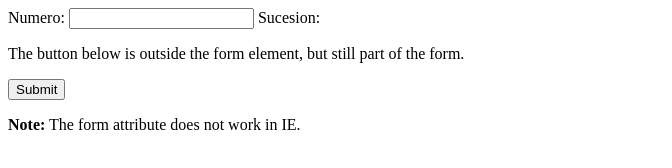
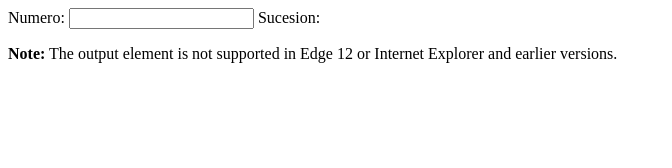
Before and after one commit to fluowhy/fluowhy.github.io, a plain HTML site: page index.html in a window 1280 px wide. Shown: the whole page, without its empty margins (0-672 px from the left). Drawn offline with Linux system fonts and the light colour scheme.

Commit message:
Update index.html

```diff
--- a/index.html
+++ b/index.html
@@ -1,20 +1,13 @@
 <!DOCTYPE html>
 <html>
-<head>
-<title>Mauricio</title>
-</head>
 <body>
 
-<form action="/action_page.php" method="get" id="nameform">
+<form onsubmit="return false" oninput="x.value = parseInt(fname.value)">
   Numero: <input type="number" name="fname">
-  Sucesion: <output name="x" value="fname" </output>
- </form>
+Sucesion:<output name="x"></output>
+</form>
 
-<p>The button below is outside the form element, but still part of the form.</p>
-
-<button type="submit" form="nameform" value="Submit">Submit</button>
-
-<p><b>Note:</b> The form attribute does not work in IE.</p>
+<p><strong>Note:</strong> The output element is not supported in Edge 12 or Internet Explorer and earlier versions.</p>
 
 </body>
 </html>
```
